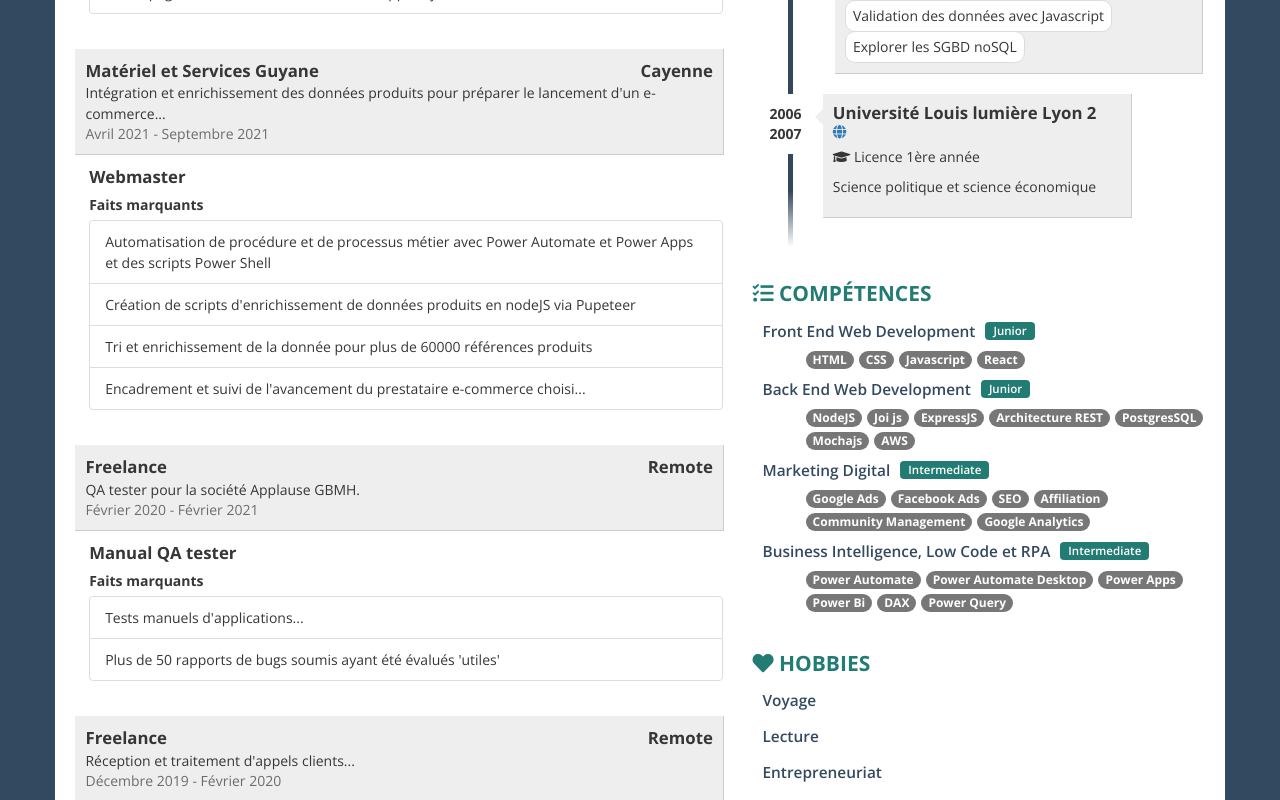
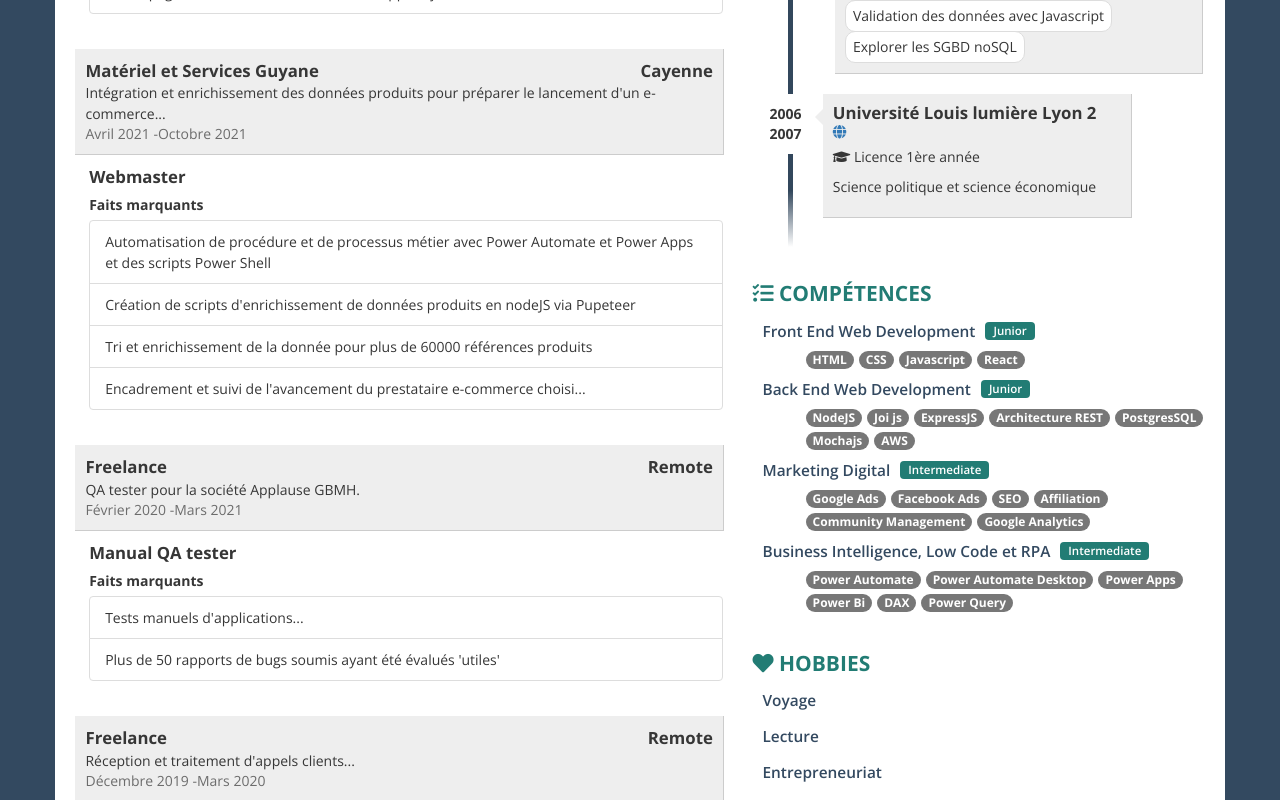
Before and after one commit to bruno973/json-resume-Bruno, a React (Vite) app: page / in a window 1280 px wide. Shown: the part 900-1700 px from the top of the page. Built offline with nearby package versions, Linux system fonts and the light colour scheme.

Commit message:
modification des erreurs de date

```diff
--- a/src/Works/index.jsx
+++ b/src/Works/index.jsx
@@ -2,8 +2,8 @@ import { useState } from 'react'
 
 
 function Works({ works }) {
-    console.log(works)
-    let todayDate = new Date(Date.now())
+    // console.log(works)
+    let todayDate = new Date()
     const moisFrancais = [
       "Janvier", "Février", "Mars", "Avril", "Mai", "Juin",
       "Juillet", "Août", "Septembre", "Octobre", "Novembre", "Décembre"
@@ -27,7 +27,18 @@ function Works({ works }) {
         <div className="description">
         {work.summary ? work.summary : "resumé du poste"}
         </div>
-        <div className="year">{moisFrancais[new Date(work.startDate).getMonth()] + " " + new Date(work.startDate).getFullYear()} - {work.endDate === "active" ? moisFrancais[todayDate.getMonth() - 1] + " " + todayDate.getFullYear() : moisFrancais[new Date(work.endDate).getMonth() - 1] + " " + new Date(work.endDate).getFullYear()}</div>
+        <div className="year">
+    {moisFrancais[new Date(work.startDate).getMonth()] + " " + new Date(work.startDate).getFullYear()} -
+    {work.endDate === "active" ?
+        (() => {
+            const adjustedDate = new Date();
+            adjustedDate.setMonth(adjustedDate.getMonth() - 1);
+            return moisFrancais[adjustedDate.getMonth()] + " " + adjustedDate.getFullYear();
+        })() :
+        moisFrancais[new Date(work.endDate).getMonth()] + " " + new Date(work.endDate).getFullYear()
+    }
+</div>
+
       </div>
     </div>
     <div className="row">
```
Also changed, not shown: src/assets/QR_Image.png.
